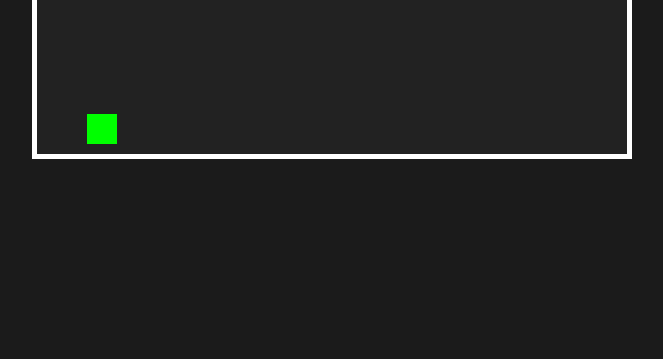
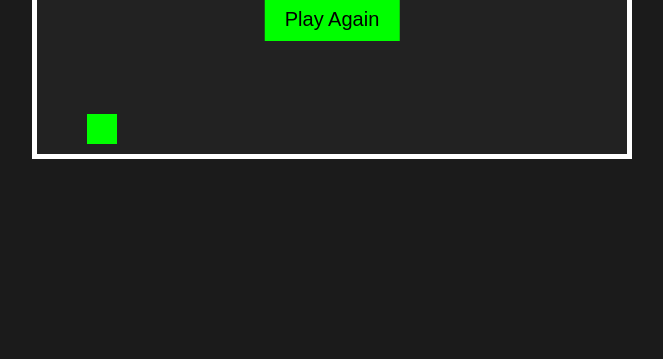
Before and after one commit to SprintingSnail69/retro-runner, a plain HTML site: page index.html in a window 1280 px wide. Shown: the part 441-800 px from the top of the page, without its empty margins (308-971 px from the left). Drawn offline with Linux system fonts and the light colour scheme.

Commit message:
update lol

```diff
--- a/game.js
+++ b/game.js
@@ -1,12 +1,14 @@
 const player = document.getElementById('player');
 const scoreDisplay = document.getElementById('score');
 const gameOverDisplay = document.getElementById('gameOver');
+const restartButton = document.getElementById('restartButton');
 const gameContainer = document.getElementById('gameContainer');
 
 let score = 0;
 let gameOver = false;
 let powerUpActive = false;
 let playerSpeed = 5;
+let jumpInProgress = false;
 let gameInterval, obstacleInterval, powerUpInterval;
 
 const startGame = () => {
@@ -14,10 +16,12 @@ const startGame = () => {
     playerSpeed = 5;
     gameOver = false;
     powerUpActive = false;
+    jumpInProgress = false;
     gameOverDisplay.style.display = 'none';
     scoreDisplay.innerText = `Score: ${score}`;
     player.style.bottom = '10px';
     player.style.left = '50px';  // Start at the left of the screen
+    restartButton.style.display = 'none';
     gameInterval = setInterval(gameLoop, 1000 / 60); // 60 FPS
     obstacleInterval = setInterval(spawnObstacle, 2000); // Obstacles every 2 seconds
     powerUpInterval = setInterval(spawnPowerUp, 5000); // Power-ups every 5 seconds
@@ -58,6 +62,7 @@ const spawnObstacle = () => {
             if (collisionDetection(player, obstacle)) {
                 gameOver = true;
                 gameOverDisplay.style.display = 'block';
+                restartButton.style.display = 'block';
                 clearInterval(gameInterval);
                 clearInterval(obstacleInterval);
                 clearInterval(powerUpInterval);
@@ -109,10 +114,17 @@ document.addEventListener('keydown', (e) => {
     }
 
     // Jump with spacebar
-    if (e.key === ' ' && !gameOver) {
+    if (e.key === ' ' && !gameOver && !jumpInProgress) {
+        jumpInProgress = true;
         player.style.bottom = `${parseInt(player.style.bottom) + 50}px`;
         setTimeout(() => player.style.bottom = '10px', 300);  // Jump back down after 300ms
+        setTimeout(() => jumpInProgress = false, 300);  // Prevent multiple jumps
     }
 });
 
+// Restart the game
+restartButton.addEventListener('click', () => {
+    startGame();
+});
+
 startGame();
--- a/index.html
+++ b/index.html
@@ -12,6 +12,7 @@
         <div id="player"></div>
         <div id="score">Score: 0</div>
         <div id="gameOver">Game Over</div>
+        <button id="restartButton" style="display: none;">Play Again</button>
     </div>
     <script src="game.js"></script>
 </body>
--- a/style.css
+++ b/style.css
@@ -1,3 +1,8 @@
+@font-face {
+    font-family: 'Inter';
+    src: url('fonts/Inter.ttf') format('truetype');
+}
+
 * {
     margin: 0;
     padding: 0;
@@ -11,7 +16,7 @@ body, html {
     align-items: center;
     background-color: #1b1b1b;
     color: #fff;
-    font-family: 'Courier New', Courier, monospace;
+    font-family: 'Inter', Arial, sans-serif;
 }
 
 #gameContainer {
@@ -47,6 +52,13 @@ body, html {
     font-size: 40px;
     display: none;
     color: red;
+    animation: flash 1s infinite;
+}
+
+@keyframes flash {
+    0% { color: red; }
+    50% { color: white; }
+    100% { color: red; }
 }
 
 .power-up {
@@ -63,3 +75,16 @@ body, html {
     50% { transform: scale(1.5); }
     100% { transform: scale(1); }
 }
+
+#restartButton {
+    position: absolute;
+    top: 60%;
+    left: 50%;
+    transform: translateX(-50%);
+    padding: 10px 20px;
+    font-size: 20px;
+    background-color: #00ff00;
+    border: none;
+    cursor: pointer;
+    display: none;
+}
```
Also changed, not shown: fonts/Inter.ttf (added).
